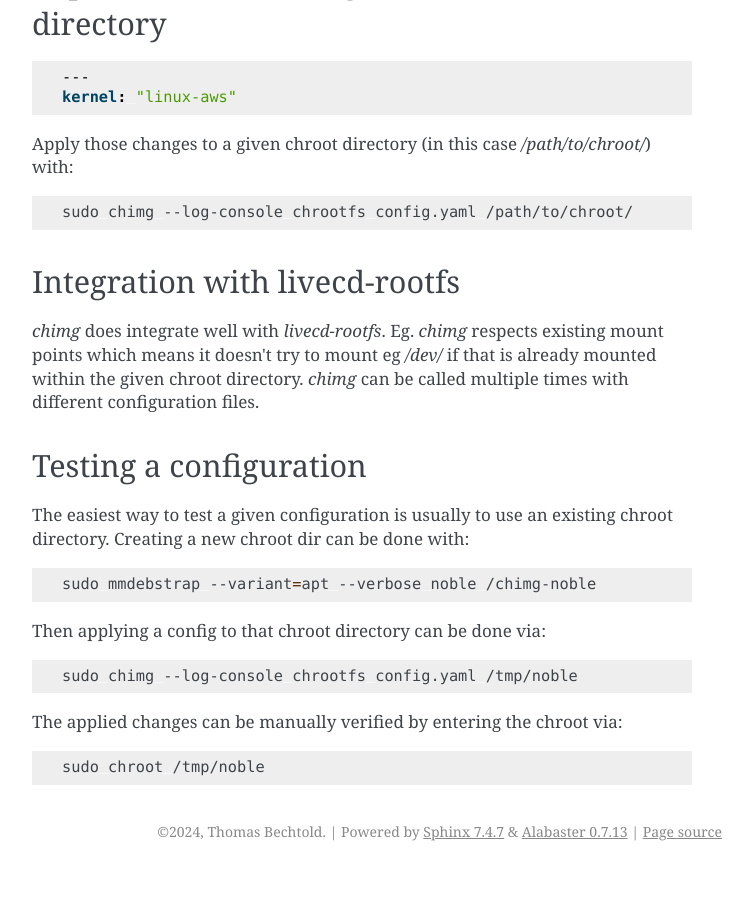
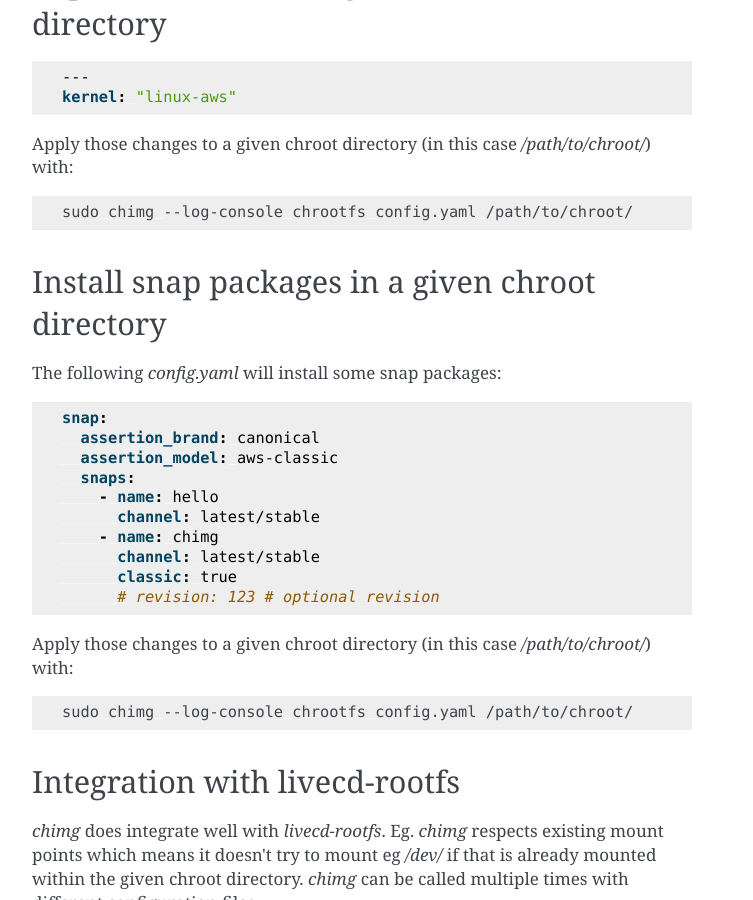
Before and after one commit to canonical/chimg, a Sphinx documentation site: the page built from docs/how-to/index.rst, in a window 1280 px wide and 900 px high, scrolled down 825 px. Shown: the whole window, without its empty margins (388-1141 px from the left). Built offline with Sphinx 7.4.7, drawn with Linux system fonts in a browser that asks for light colours; before the commit the page ends 1696 px from its top, so only the background shows below that; some of the changed text lies outside the part shown.

Commit message:
docs: add example how to install/preseed snaps
To make it easier for chimg users if snap preseeding is required.

```diff
--- /dev/null
+++ b/docs/config-samples/config-snap-only.yaml
@@ -0,0 +1,10 @@
+snap:
+  assertion_brand: canonical
+  assertion_model: aws-classic
+  snaps:
+    - name: hello
+      channel: latest/stable
+    - name: chimg
+      channel: latest/stable
+      classic: true
+      # revision: 123 # optional revision
--- a/docs/how-to/index.rst
+++ b/docs/how-to/index.rst
@@ -40,6 +40,21 @@ with:
 
    sudo chimg --log-console chrootfs config.yaml /path/to/chroot/
 
+Install snap packages in a given chroot directory
+---------------------------------------------------
+
+The following `config.yaml` will install some snap packages:
+
+.. literalinclude:: ../config-samples/config-snap-only.yaml
+   :language: yaml
+
+Apply those changes to a given chroot directory (in this case `/path/to/chroot/`)
+with:
+
+.. code-block:: shell
+
+   sudo chimg --log-console chrootfs config.yaml /path/to/chroot/
+
 Integration with livecd-rootfs
 ------------------------------
 
```
